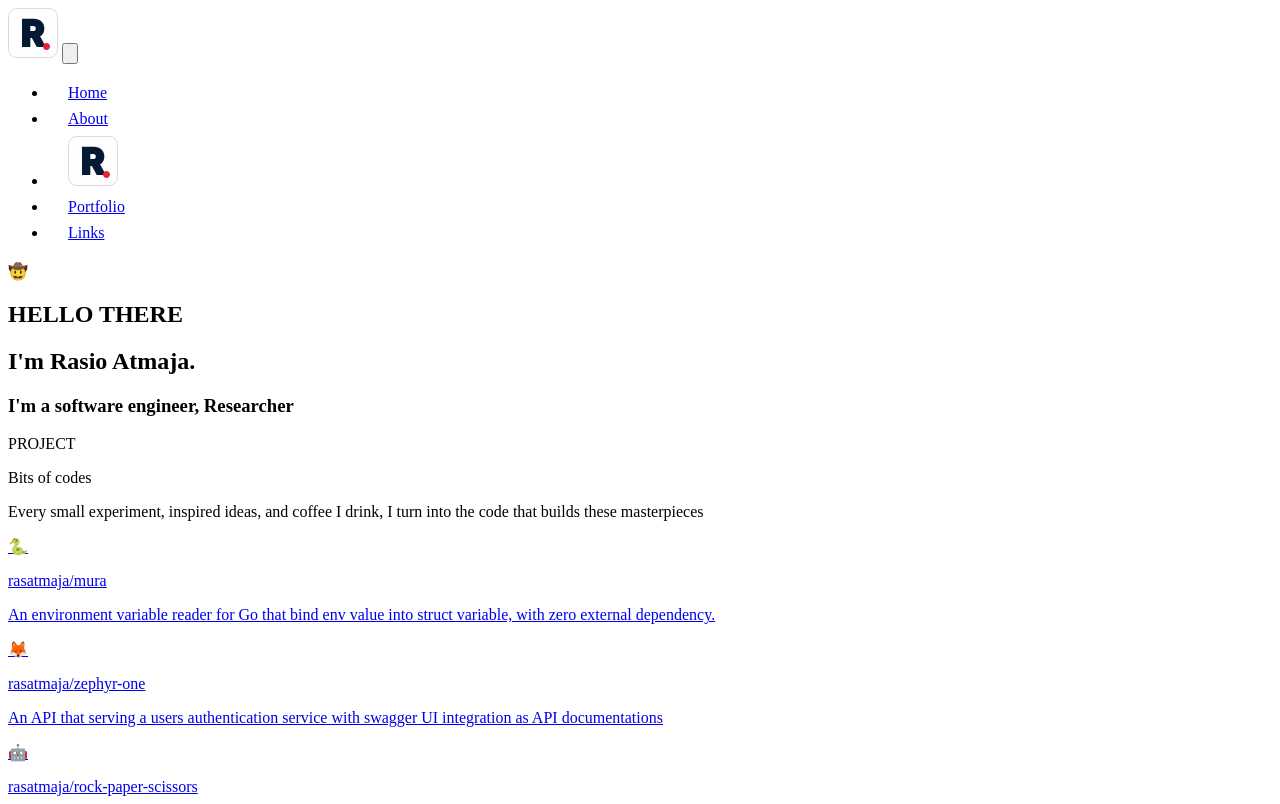
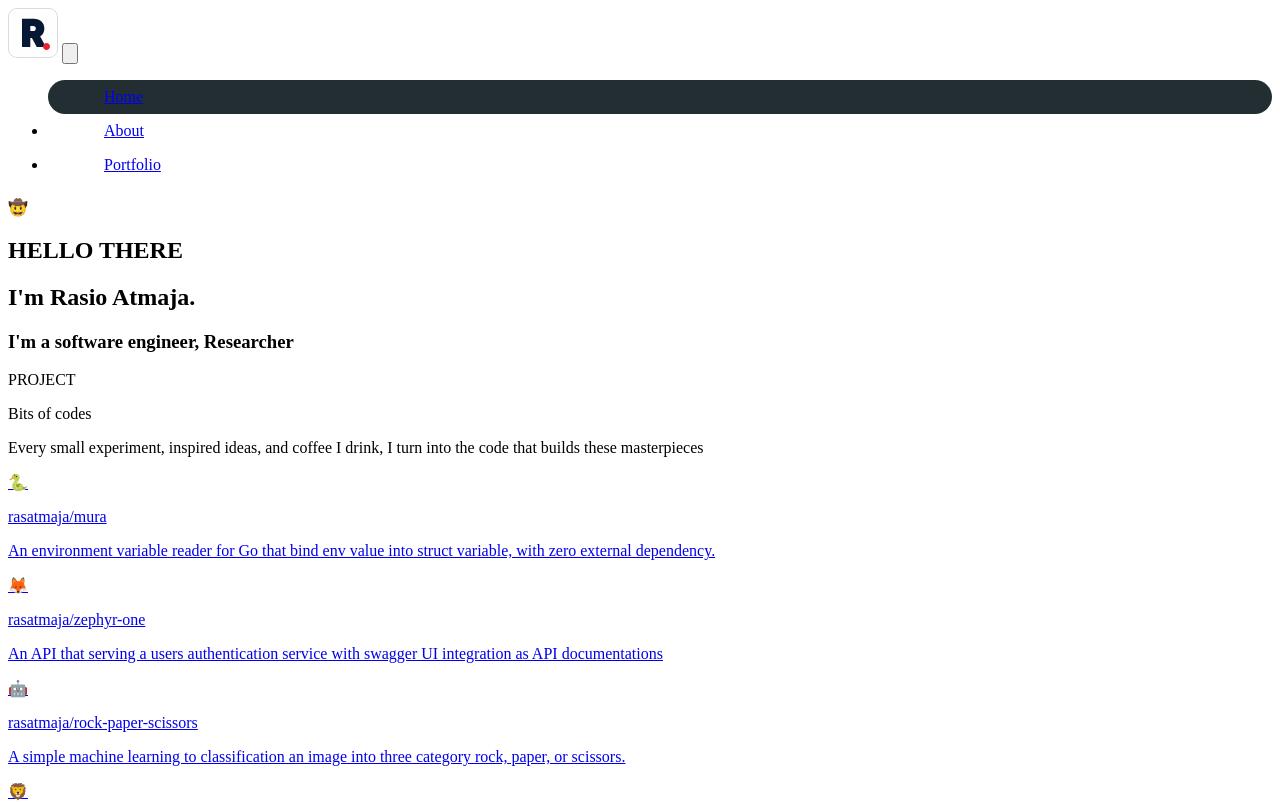
Before and after one commit to rasatmaja/rasio.dev, an Astro site: page / in a window 1280 px wide. Shown: the top 804 px of the page. Built offline with nearby package versions, Linux system fonts and the light colour scheme; Astro itself is replaced by a stand-in of ours.

Commit message:
feat: revamp header ui (#73)

```diff
--- a/src/components/Header.astro
+++ b/src/components/Header.astro
@@ -10,7 +10,7 @@
 	});
 </script>
 
-<div class="sticky z-50 top-0 md:py-2 md:mb-20 border-b-2 backdrop-filter backdrop-blur-lg bg-opacity-10 firefox:bg-opacity-90">
+<div class="sticky z-50 top-0 md:p-2 md:mb-20 border-b-2 backdrop-filter backdrop-blur-lg bg-opacity-10 firefox:bg-opacity-90 md:w-fit md:m-auto md:border-2 md:rounded-full md:top-5">
 	<div class="max-w-2xl mx-auto">
 		<div class="md:hidden p-4 flex flex-row items-center justify-between">
 			<a href="/">
@@ -33,13 +33,9 @@
 		</div>
 		<nav class="menu-toggle hidden md:flex">
 			<ul class="px-4 md:px-0 w-full flex flex-col md:flex-row md:justify-between md:items-center font-medium text-gray-600 text-base">
-				<li><a href="/">Home</a></li>
+				<li class="active"><a href="/">Home</a></li>
 				<li><a href="/">About</a></li>
-				<li class="hidden md:block">
-					<a href="/"><img src="/logo.svg" alt="Rasio Ganang Atmaja" width="50" height="50" /></a>
-				</li>
 				<li><a href="https://github.com/rasatmaja" target="_blank">Portfolio</a></li>
-				<li><a href="https://links.rasio.dev" target="_blank">Links</a></li>
 			</ul>
 		</nav>
 	</div>
@@ -52,13 +48,13 @@
 	}
 	@media (min-width: 768px) {
 		li {
-			@apply px-5;
-			@apply py-1;
+			@apply px-14;
+			@apply py-2;
 		}
 	}
 	.active {
 		@apply bg-primary;
 		@apply text-white;
-		@apply rounded-lg;
+		@apply rounded-full;
 	}
 </style>
```
